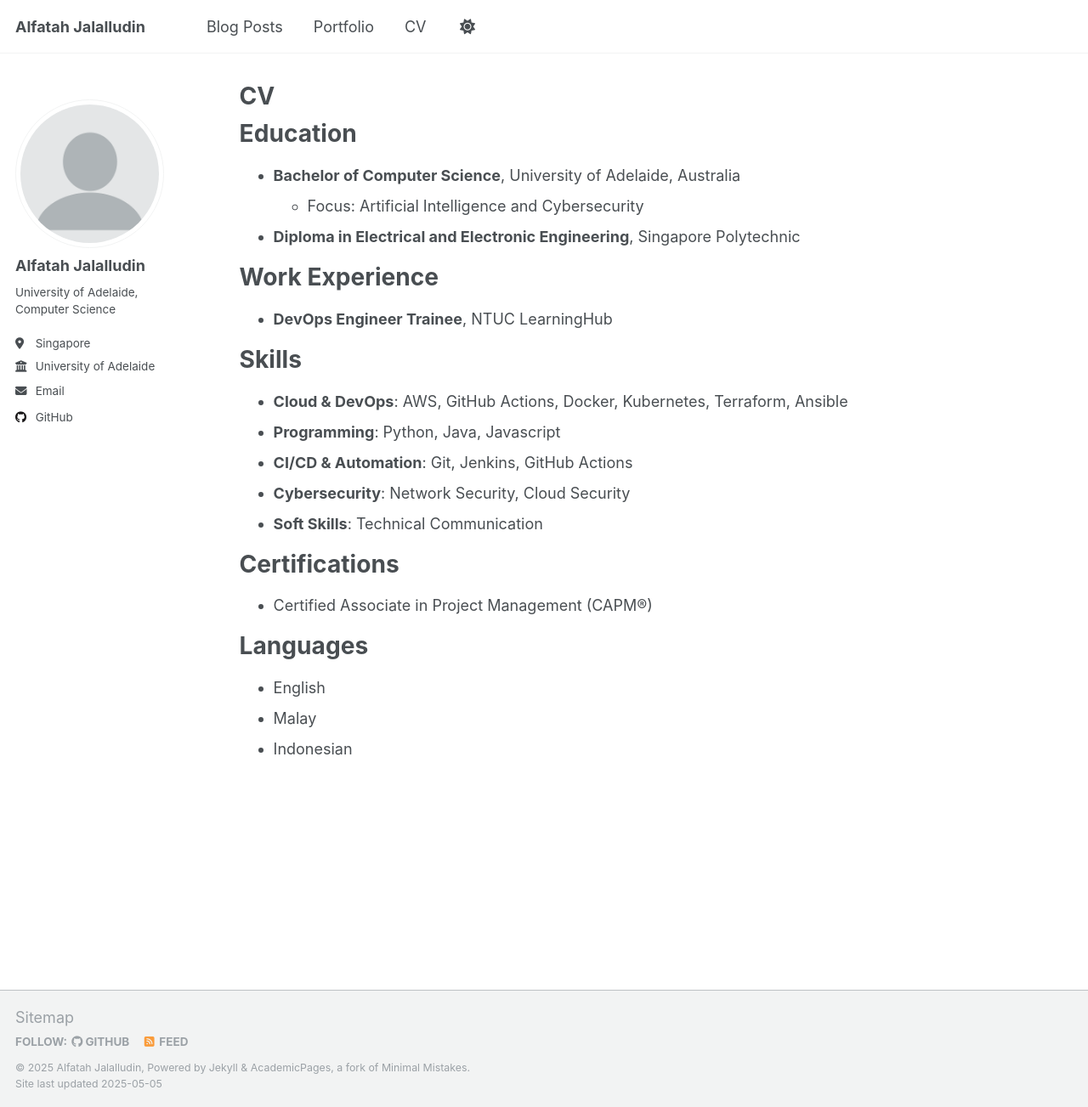
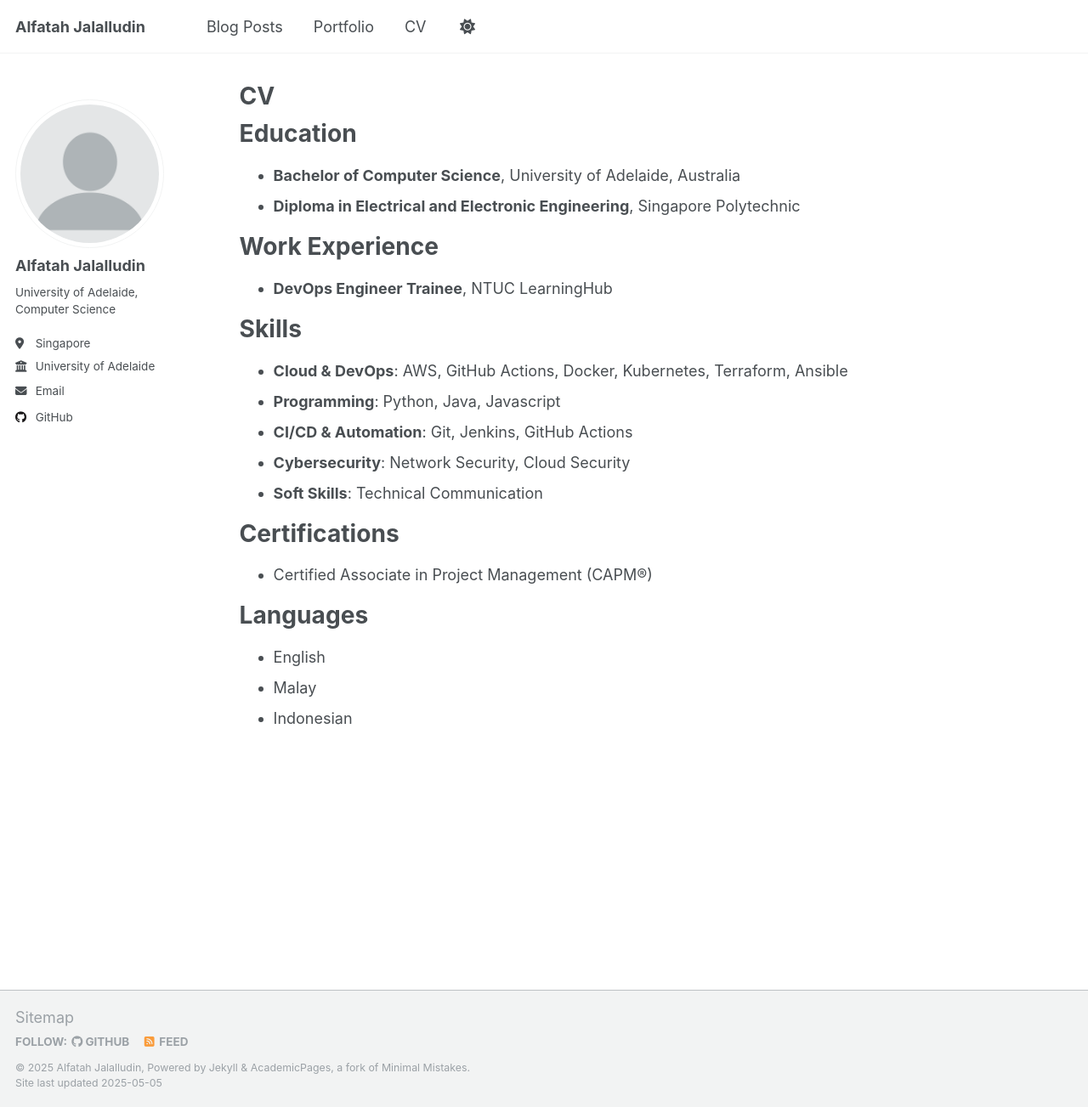
Before and after one commit to al-fatah/al-fatah.github.io, a Jekyll site: the page built from _pages/cv.md, in a window 1280 px wide and 1303 px high. Shown: the whole window at 85% size. Built offline with Jekyll 4.4.1, drawn with Linux system fonts in a browser that asks for light colours.

Commit message:
Update cv.md

```diff
--- a/_pages/cv.md
+++ b/_pages/cv.md
@@ -12,7 +12,6 @@ redirect_from:
 Education
 ======
 * **Bachelor of Computer Science**, University of Adelaide, Australia
-  * Focus: Artificial Intelligence and Cybersecurity
 * **Diploma in Electrical and Electronic Engineering**, Singapore Polytechnic
 
 Work Experience
```
